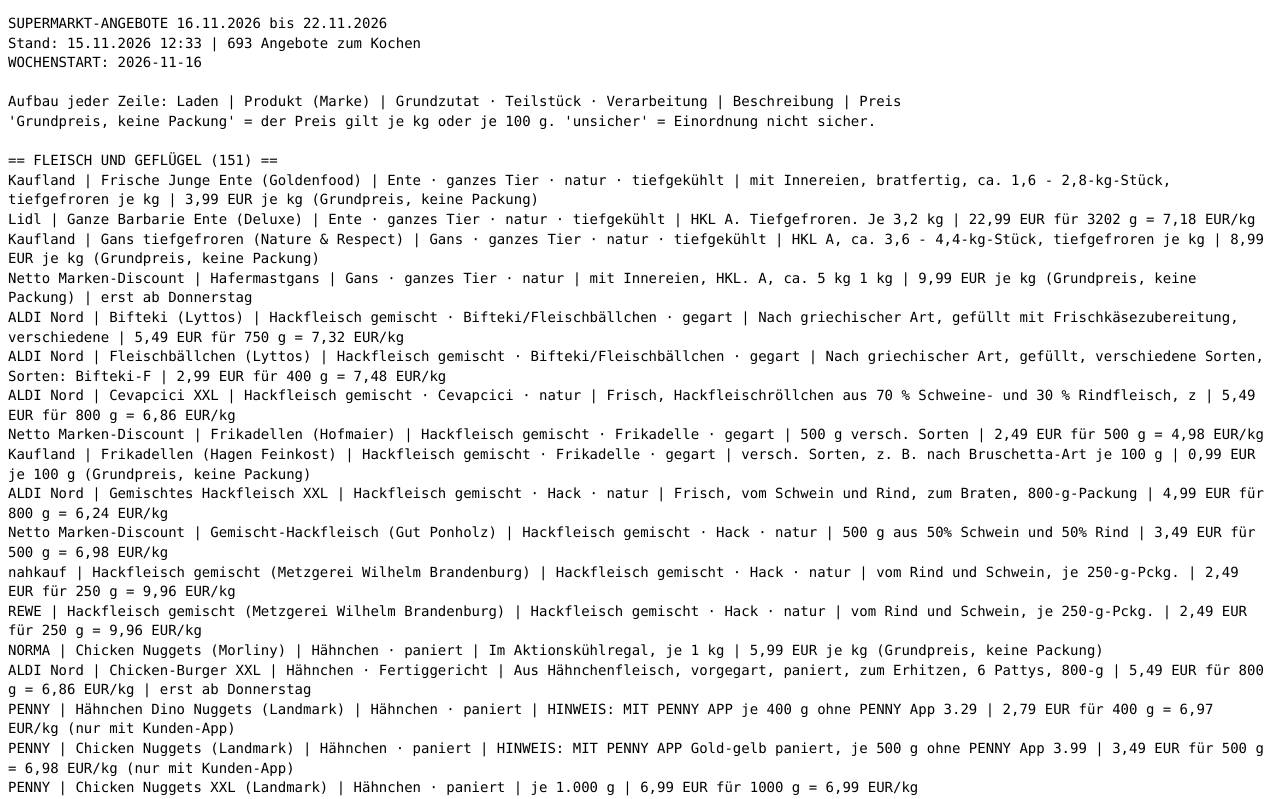
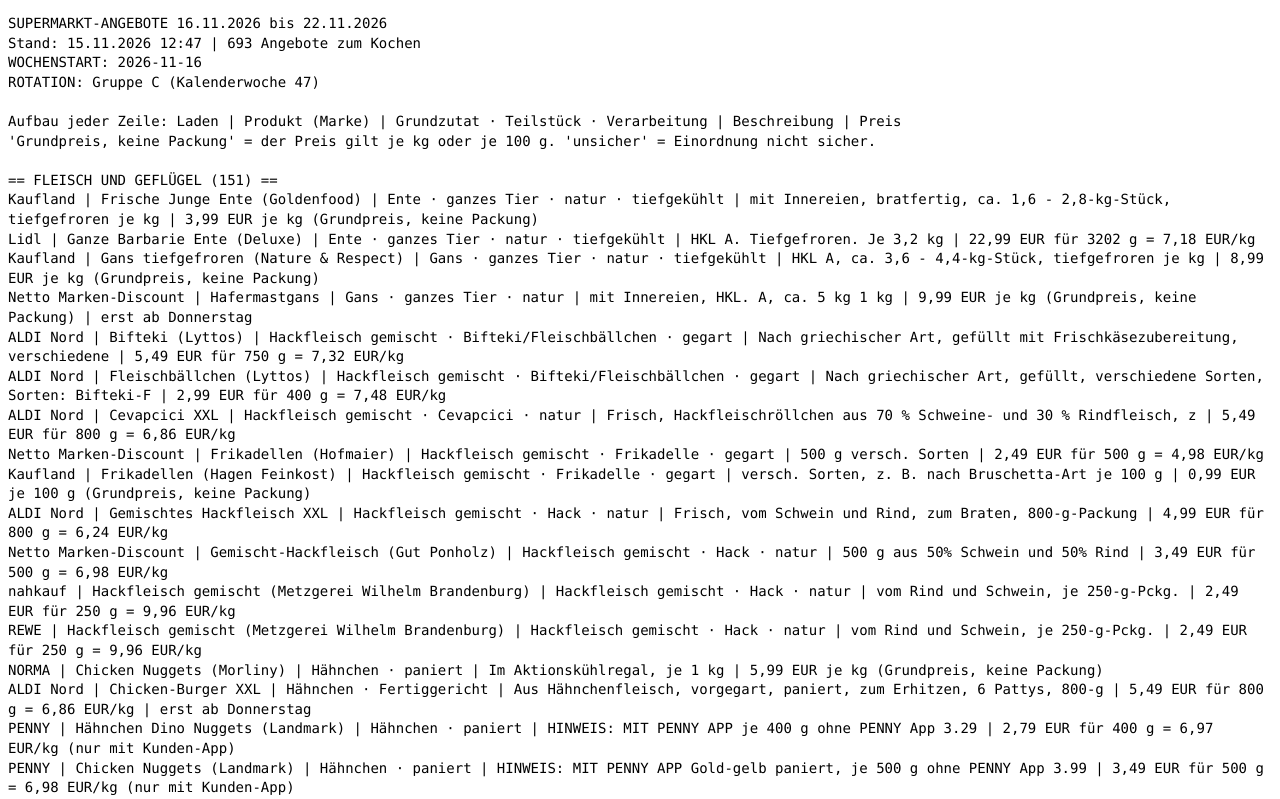
Before and after one commit to rolle3privat-art/angebote, a plain HTML site: page index.html in a window 1280 px wide. Shown: the top 799 px of the page. Drawn offline with Linux system fonts and the light colour scheme.

Commit message:
Wochenliste mit Rotation

```diff
--- a/index.html
+++ b/index.html
@@ -2,8 +2,9 @@
 <html lang="de"><head><meta charset="utf-8"><meta name="viewport" content="width=device-width, initial-scale=1"><meta name="robots" content="noindex"><title>Angebote Woche ab 16.11.2026</title></head>
 <body><pre style="white-space:pre-wrap;font:14px/1.4 Consolas,monospace">
 SUPERMARKT-ANGEBOTE 16.11.2026 bis 22.11.2026
-Stand: 15.11.2026 12:33 | 693 Angebote zum Kochen
+Stand: 15.11.2026 12:47 | 693 Angebote zum Kochen
 WOCHENSTART: 2026-11-16
+ROTATION: Gruppe C (Kalenderwoche 47)
 
 Aufbau jeder Zeile: Laden | Produkt (Marke) | Grundzutat · Teilstück · Verarbeitung | Beschreibung | Preis
 &#x27;Grundpreis, keine Packung&#x27; = der Preis gilt je kg oder je 100 g. &#x27;unsicher&#x27; = Einordnung nicht sicher.
```
Also changed, not shown: angebote.txt.
